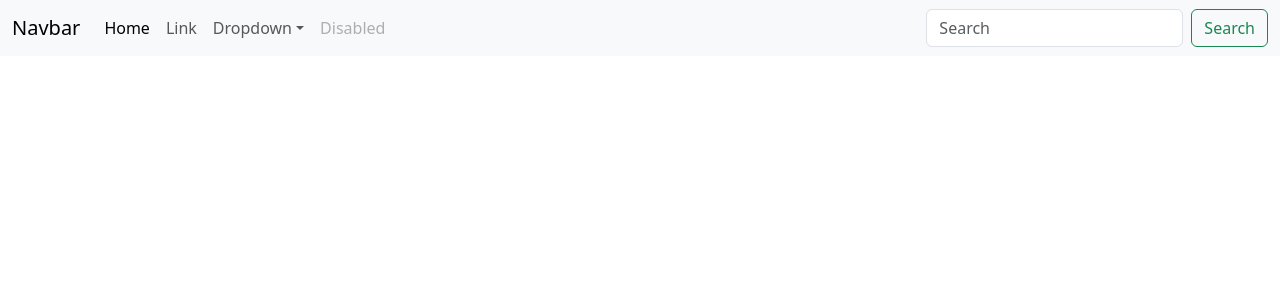
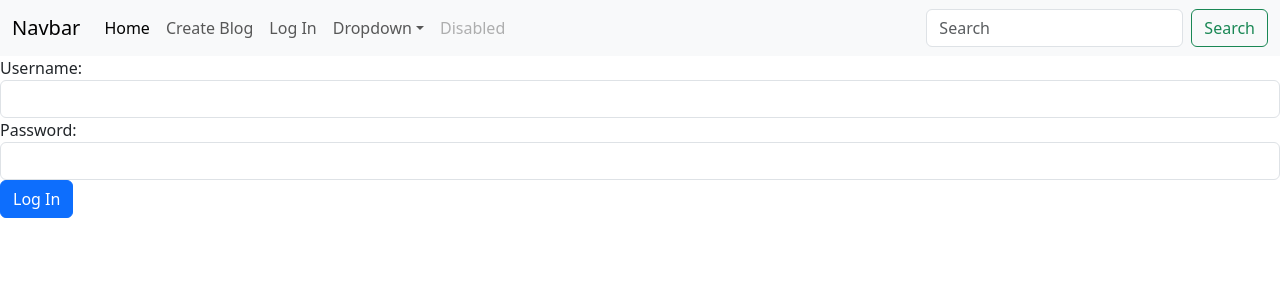
Before and after one commit to BeaAnderson/BlogFrontEnd, a React (Create React App) app: page /login in a window 1280 px wide. Shown: the top 300 px of the page. Built offline with nearby package versions, Linux system fonts and the light colour scheme.

Commit message:
added home page and user page

```diff
--- a/src/App.js
+++ b/src/App.js
@@ -5,8 +5,15 @@ import Header from "./components/Header";
 import Home from "./pages/Home";
 import { BrowserRouter as Router, Routes, Route } from "react-router-dom";
 import PostDetails from "./pages/PostDetails";
+import LoginPage from "./pages/LoginPage";
+import UserPage from "./pages/UserPage";
 
 function App() {
+  const token = localStorage.getItem("token");
+  const config = {
+    headers: { Authorization: `Bearer ${token}` },
+  };
+
   return (
     <Router>
       <div>
@@ -14,6 +21,8 @@ function App() {
         <Routes>
           <Route path="/" element={<Home />} />
           <Route path="/blogs/:id" element={<PostDetails />} />
+          <Route path="/login" element={<LoginPage />} />
+          <Route path="/users" element={<UserPage />} />
         </Routes>
       </div>
     </Router>
--- a/src/components/Header.js
+++ b/src/components/Header.js
@@ -26,8 +26,13 @@ const Header = () => {
               </a>
             </li>
             <li class="nav-item">
-              <a class="nav-link" href="#">
-                Link
+              <a class="nav-link" href="/createblog">
+                Create Blog
+              </a>
+            </li>
+            <li class="nav-item">
+              <a class="nav-link" href="/login">
+                Log In
               </a>
             </li>
             <li class="nav-item dropdown">
--- a/src/pages/Home.js
+++ b/src/pages/Home.js
@@ -2,7 +2,7 @@ import axios from "axios";
 import React, { useState, useEffect } from "react";
 import { Link } from "react-router-dom";
 
-const Home = () => {
+const Home = (config) => {
   const [blogs, setBlogs] = useState([]);
 
   useEffect(() => {
@@ -22,8 +22,10 @@ const Home = () => {
               <Link to={`/blogs/${blog.id}`}>{blog.title}</Link>
             </h2>
             <p className="post-body">{blog.username}</p>
-            <div class="text-center">
-              <p className="post-body card-details">{blog.body}</p>
+            <div>
+              <p className="post-body card-details">
+                {blog.body.substring(0, 10)}...
+              </p>
             </div>
           </div>
         );
--- /dev/null
+++ b/src/pages/LoginPage.js
@@ -0,0 +1,67 @@
+import React, { useState, useEffect } from "react";
+import { useNavigate, useHistory } from "react-router-dom";
+import axios from "axios";
+
+const LoginPage = () => {
+  const [username, setUsername] = useState("");
+  const [password, setPassword] = useState("");
+  const location = "http://localhost:8088/auth/login";
+
+  const navigate = useNavigate();
+
+  const LogIn = async (username, password) => {
+    try {
+      const response = await axios.post(location, {
+        username: username,
+        password: password,
+      });
+
+      const user = response.data;
+      localStorage.setItem("token", user.jwt);
+
+      navigate("/");
+      window.location.reload();
+    } catch (error) {
+      console.error(error);
+    }
+  };
+
+  const handleSubmit = (e) => {
+    e.preventDefault();
+    LogIn(username, password);
+  };
+
+  return (
+    <div className="add-post-container">
+      <form className="addUserForm" onSubmit={handleSubmit}>
+        <div className="form-group">
+          <label>Username: </label>
+          <input
+            type="text"
+            className="form-control"
+            id="username"
+            value={username}
+            onChange={(e) => setUsername(e.target.value)}
+          />
+        </div>
+
+        <div className="form-group">
+          <label>Password: </label>
+          <input
+            type="password"
+            className="form-control"
+            id="password"
+            value={password}
+            onChange={(e) => setPassword(e.target.value)}
+          />
+        </div>
+
+        <button type="submit" className="btn btn-primary">
+          Log In
+        </button>
+      </form>
+    </div>
+  );
+};
+
+export default LoginPage;
--- /dev/null
+++ b/src/pages/UserPage.js
@@ -0,0 +1,30 @@
+import axios from "axios";
+import React, { useState, useEffect } from "react";
+
+const UserPage = () => {
+  const [users, setUsers] = useState([]);
+
+  useEffect(() => {
+    const fetchUser = async () => {
+      let response = await axios.get("http://localhost:8088/api/v1/users");
+      setUsers(response.data);
+    };
+    fetchUser();
+  }, []);
+
+  return (
+    <div>
+      <div className="posts-container">
+        {users.map((user) => {
+          return (
+            <div className="card post-card" key={user.username}>
+              <h2 className="post-title">{user.username}</h2>
+            </div>
+          );
+        })}
+      </div>
+    </div>
+  );
+};
+
+export default UserPage;
```
